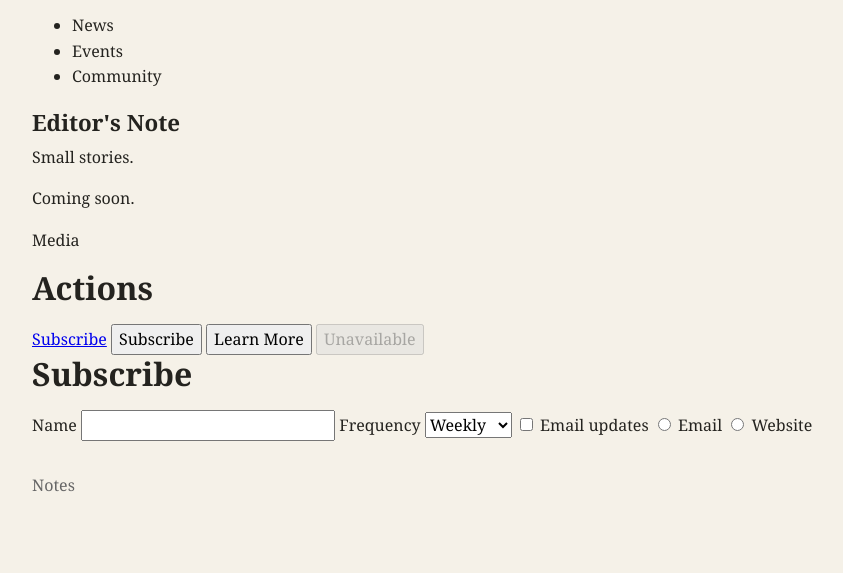
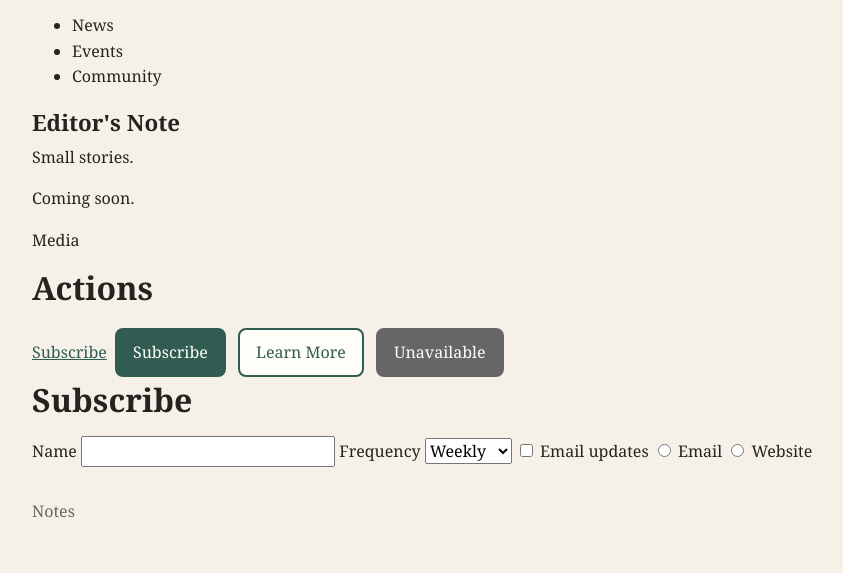
Before and after one commit to amuley3/Deliverable-Design-System-Specimen-by-Ayush-Muley, a plain HTML site: page index.html in a window 1280 px wide. Shown: the part 457-1030 px from the top of the page, without its empty margins (58-901 px from the left). Before the commit the page ends 1004 px from the top, so only its background shows below. Drawn offline with Linux system fonts and the light colour scheme.

Commit message:
S4 (Actions and states) completed

```diff
--- a/styles.css
+++ b/styles.css
@@ -98,3 +98,47 @@ p {
   color: var(--secondary);
   font-size: 0.875rem;
 }
+
+a {
+  color: var(--pop-out-color);
+}
+
+a:hover {
+  color: var(--text);
+}
+
+button {
+  min-height: 44px;
+  margin: 4px;
+  padding: 10px 16px;
+  border-radius: var(--radius);
+}
+
+button:focus,
+input:focus,
+select:focus {
+  outline: 3px solid var(--focus);
+  outline-offset: 2px;
+}
+
+.primary {
+  background: var(--pop-out-color);
+  color: #fffdf8;
+  border: 2px solid var(--pop-out-color);
+}
+
+.primary:hover {
+  background: var(--text);
+}
+
+.secondary {
+  background: var(--main);
+  color: var(--pop-out-color);
+  border: 2px solid var(--pop-out-color);
+}
+
+button:disabled {
+  background: var(--secondary);
+  color: var(--main);
+  border-color: var(--secondary);
+}
```
